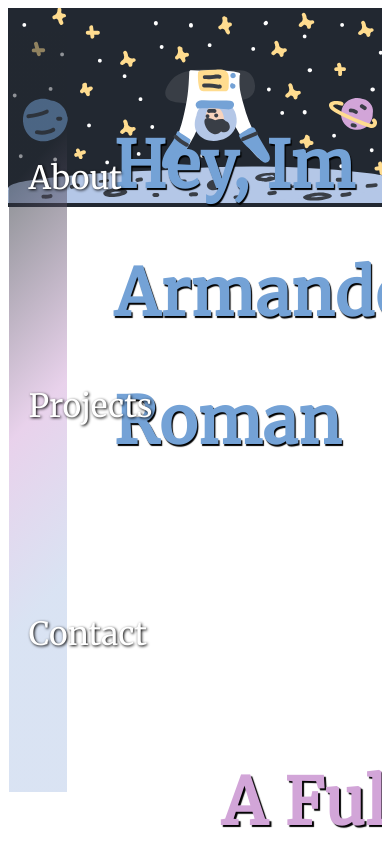
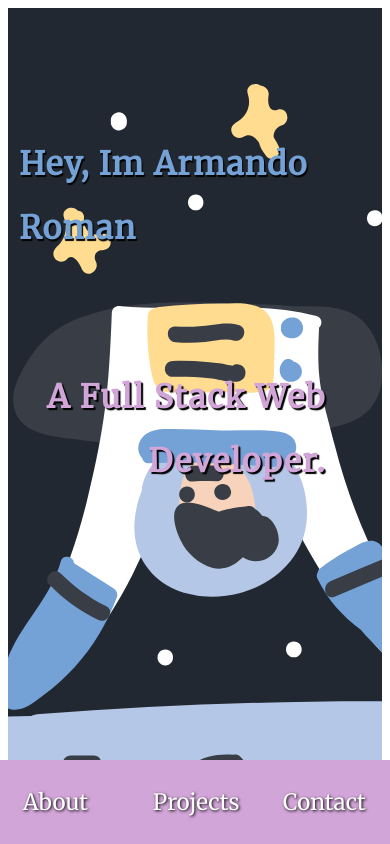
Before and after one commit to armandoroman1016/armando_roman_portfolio, a React (Create React App) app in the folder armando_roman_portfolio/: page / in a window 390 px wide. Built offline with nearby package versions, Linux system fonts and the light colour scheme; a web font is replaced by a local one.

Commit message:
mobile landing page somewhat responsive

```diff
--- a/armando_roman_portfolio/src/styles/LandingPage.scss
+++ b/armando_roman_portfolio/src/styles/LandingPage.scss
@@ -12,6 +12,9 @@
     font-family: 'Merriweather', 'Times New Roman', Times, serif;
     margin-bottom: 0;
     overflow: hidden;
+    @include mobile {
+        height:98vh;
+    }
     .name-header{
             font-size:4rem;
             color:#74A2D6;
@@ -22,6 +25,13 @@
             padding: 50px;
             text-align: left;
             margin-left: 15%;
+            @include mobile{
+                font-size: 2rem;
+                padding: 20px;
+                margin-left: 6%;
+                position: absolute;
+                top:10%;
+            }
     }
     h2{
         font-size: 4rem;
@@ -35,7 +45,15 @@
 
     }
     .role-landing_page{
-        margin-top:100px;
+        @include mobile{
+            font-size: 2rem;
+            padding: 20px;
+            margin-right: 10%;
+            position: absolute;
+            width: 80%;
+            top:40%;
+            padding: 0;
+        }
     }
     .svgLanding-container{
         position: absolute;
@@ -45,12 +63,23 @@
         padding: 0;
         margin: 0;
         background-color: #222831;
+        @include mobile{
+            top: 0;
+            bottom: 0;
+            height:100vh;
+        }
         .svgLanding{
             height:100%;
-            width: 100%;
             padding: 0;
             margin: 0;
             transform: translateZ(10px);
+            @include mobile{
+                height:95%;
+                width: auto;
+                position: absolute;
+                bottom: 0;
+                transform: translateX(-40%);
+            }
         }
     }
 }
--- a/armando_roman_portfolio/src/styles/index.scss
+++ b/armando_roman_portfolio/src/styles/index.scss
@@ -1,4 +1,5 @@
 @import './variables.scss';
+@import './mixins.scss';
 @import './nav.scss';
 @import './LandingPage.scss';
 @import './Projects.scss';
--- /dev/null
+++ b/armando_roman_portfolio/src/styles/mixins.scss
@@ -0,0 +1,3 @@
+@mixin mobile {
+    @media(max-width: 500px) {@content; }
+}
--- a/armando_roman_portfolio/src/styles/nav.scss
+++ b/armando_roman_portfolio/src/styles/nav.scss
@@ -10,6 +10,15 @@
     top:2rem;
     background: rgb(34,40,49);
     background: linear-gradient(133deg, rgba(34,40,49,.5) 19%, rgba(210, 165, 216,.5) 50%, rgba(180,199,231,.5) 74%);
+    @include mobile{
+        height:10vh;
+        width: 100vw;
+        top: 90%;
+        left: 0;
+        right: 0;
+        bottom: 0;
+        background: rgba(210, 165, 216,1);
+    }
     .nav-links{
         width: 82.4%;
         height: 90%;
@@ -24,13 +33,22 @@
         :hover{
             font-size: 2.2rem;
         }
+        @include mobile{
+            width:100%;
+            height: 100%;
+            flex-direction: row;
+            font-size: 1.4rem;
+            margin: auto 0;
+            transform: translateX(-4%);
+        }
         .nav-item{
             cursor: pointer;
             text-align: center;
             margin-right: 40px;
             width: 100%;
-            position:static;
-
+            @include mobile{
+                text-align: left;
+            }
         }
 }
 }
```
Also changed, not shown: armando_roman_portfolio/src/styles/variables.scss (line endings or trailing spaces).
